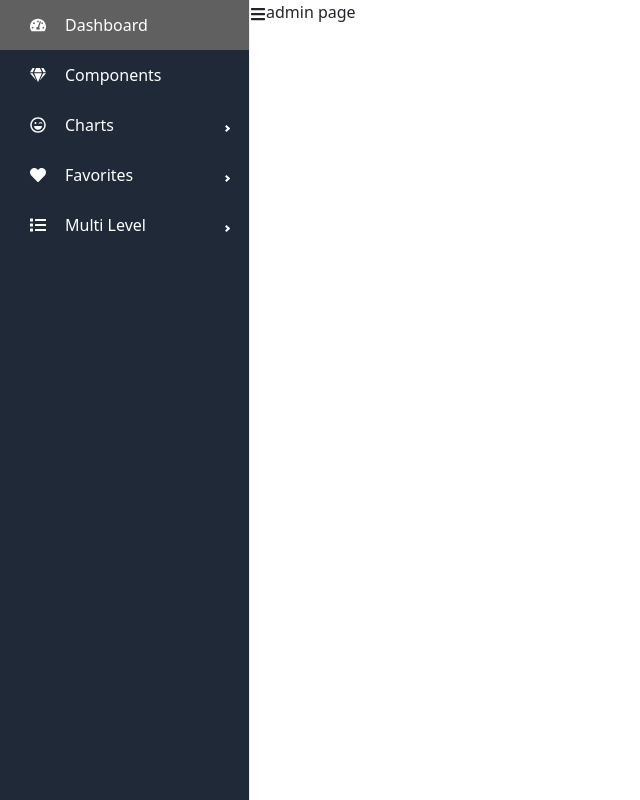
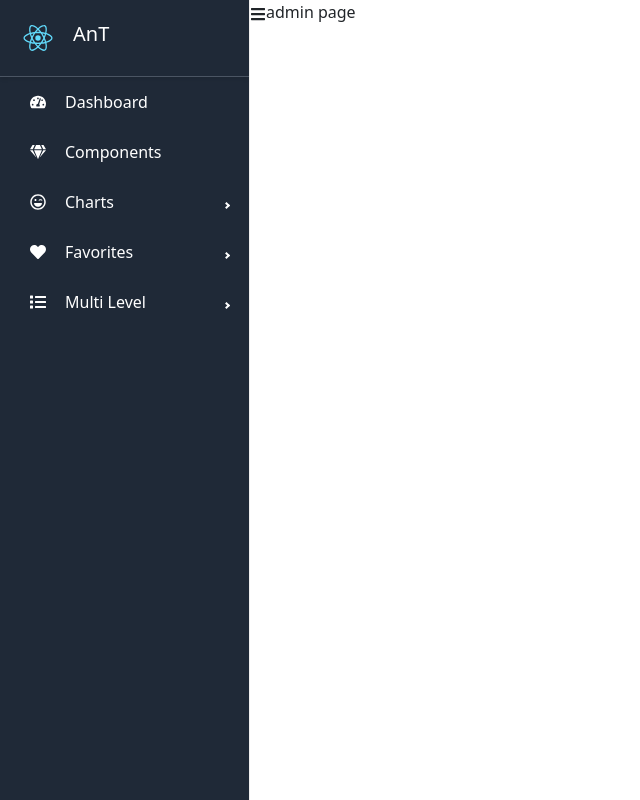
Before and after one commit to dtanhch116/test-demo-react, a React (Create React App) app: page /admins in a window 1280 px wide. Shown: the whole page, without its empty margins (0-640 px from the left). Built offline with nearby package versions, Linux system fonts and the light colour scheme.

Commit message:
setup toatify

```diff
--- a/package.json
+++ b/package.json
@@ -6,15 +6,18 @@
     "@testing-library/jest-dom": "5.16.4",
     "@testing-library/react": "13.3.0",
     "@testing-library/user-event": "13.5.0",
+    "axios": "0.27.2",
     "bootstrap": "5.2.0",
     "react": "18.2.0",
     "react-bootstrap": "2.4.0",
     "react-dom": "18.2.0",
     "react-icons": "^5.6.0",
+    "react-paginate": "8.1.3",
     "react-pro-sidebar": "^1.1.0",
     "react-redux": "8.0.1",
     "react-router-dom": "6.3.0",
     "react-scripts": "5.0.1",
+    "react-toastify": "9.0.7",
     "redux": "4.2.0",
     "redux-devtools-extension": "2.13.9",
     "redux-thunk": "2.4.1",
--- a/src/App.js
+++ b/src/App.js
@@ -9,7 +9,6 @@ import { Link, Outlet } from 'react-router-dom';
 const App = () => {
 
   return (
-
     <div className="app-container">
       <div className="header-container">
         <Header />
--- a/src/components/Admin/Admin.scss
+++ b/src/components/Admin/Admin.scss
@@ -1,5 +1,21 @@
 .admin-container {
     display: flex;
+}
 
-    .admin-sidebar {}
+.admin-logo {
+    display: flex;
+    justify-content: flex-start;
+    align-items: center;
+    padding: 13px;
+    color: white;
+    cursor: pointer;
+    border-bottom: 1px solid #4b5563;
+    box-sizing: border-box;
+    box-shadow: 0 2px 4px rgba(0, 0, 0, 0.1);
+
+    img {
+        width: 50px;
+        height: 50px;
+        margin-right: 10px;
+    }
 }
--- a/src/components/Admin/SideBar.js
+++ b/src/components/Admin/SideBar.js
@@ -1,5 +1,6 @@
 import { Sidebar, Menu, MenuItem, SubMenu } from "react-pro-sidebar";
 import { Link } from "react-router-dom";
+import logo from "../../logo.svg";
 
 import {
     FaTachometerAlt,
@@ -12,11 +13,19 @@ import {
 const SideBar = (props) => {
     let collapsed = props.collapsed;
     return (
+
         <Sidebar
             style={{ height: "100vh" }}
             backgroundColor="#1f2937"
             collapsed={collapsed}
         >
+            <div className="admin-logo">
+                <img src={logo} alt="Logo" />
+                {!collapsed && <div>
+                    <h5>AnT</h5>
+                </div>}
+                <hr></hr>
+            </div>
             <Menu
                 menuItemStyles={{
                     button: {
@@ -34,11 +43,6 @@ const SideBar = (props) => {
                 <MenuItem
                     icon={<FaTachometerAlt />}
                     component={<Link to="/" />}
-                    menuItemStyles={{
-                        "&:hover": {
-                            backgroundColor: "#4b5563",
-                        },
-                    }}
                 >
                     Dashboard
                 </MenuItem>
@@ -82,6 +86,7 @@ const SideBar = (props) => {
                 </SubMenu>
             </Menu>
         </Sidebar >
+
     );
 };
 
```
Also changed, not shown: 1 other file (tests, documents, lock files or other folders).
